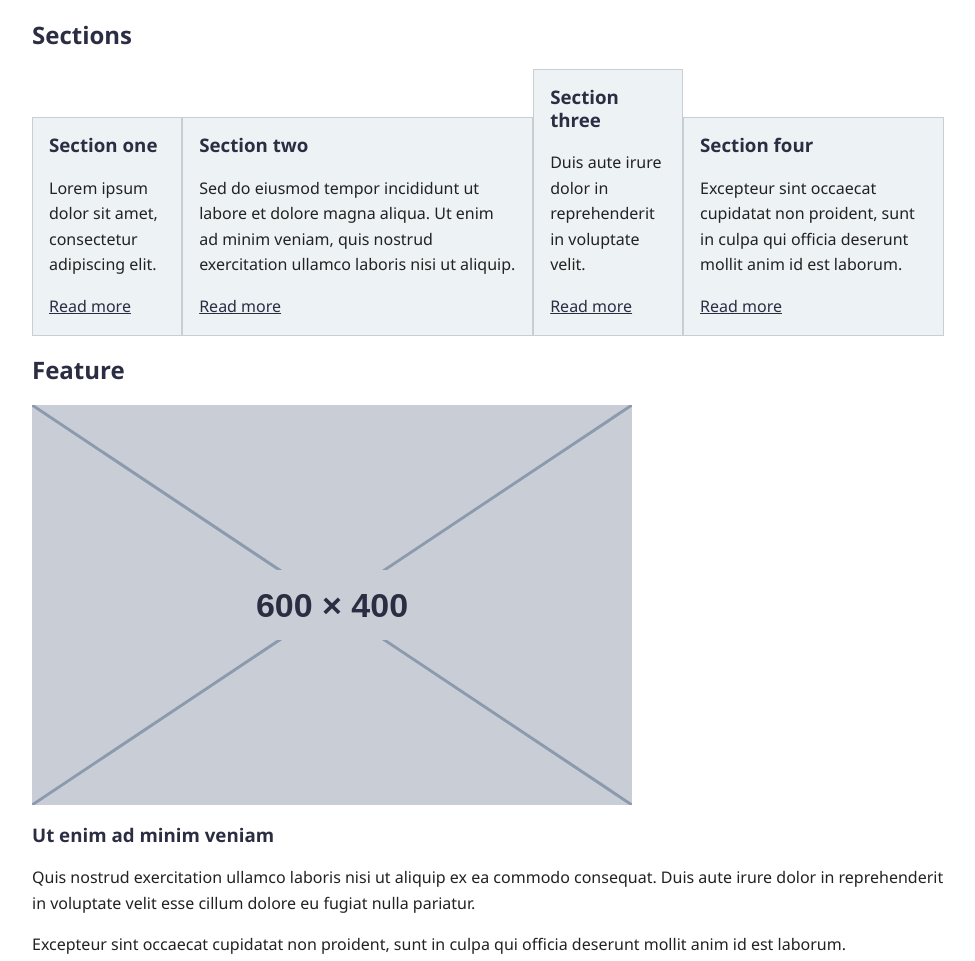
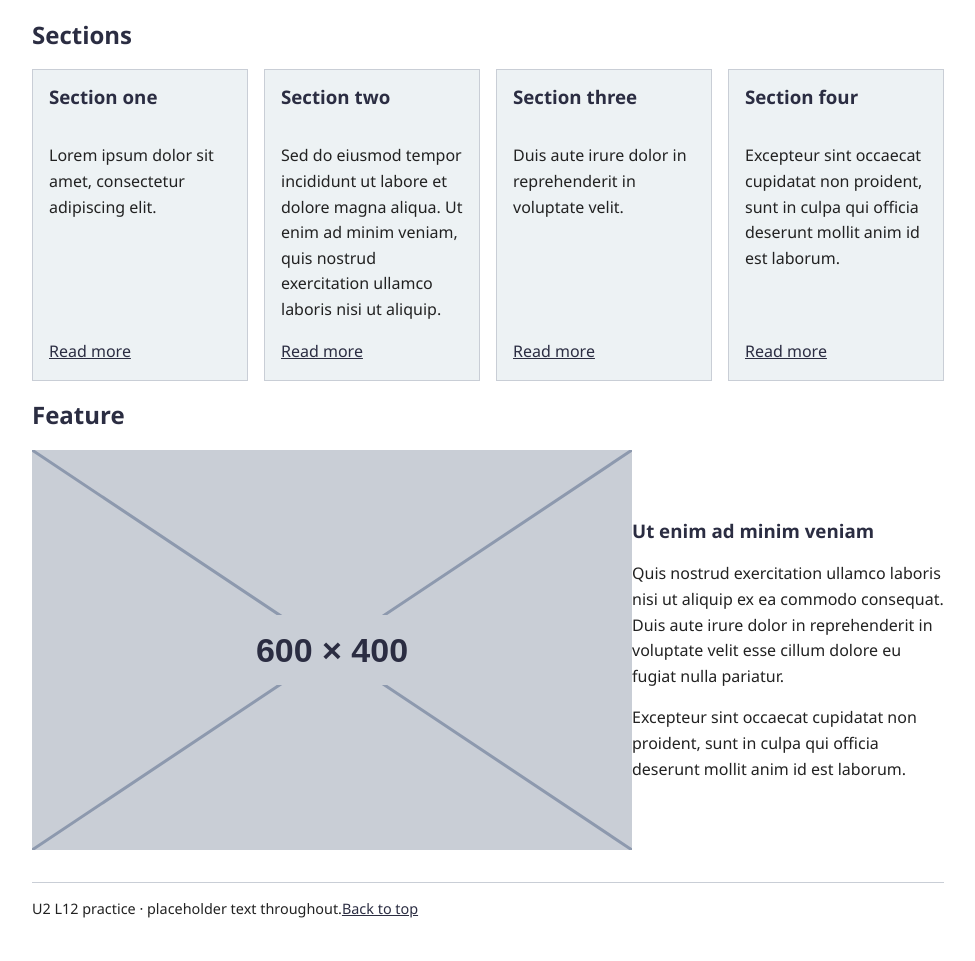
Before and after one commit to pickle948/U12FlexBox, a plain HTML site: page index.html in a window 1280 px wide. Shown: the part 319-1280 px from the top of the page, without its empty margins (152-1127 px from the left). Drawn offline with Linux system fonts and the light colour scheme.

Commit message:
flexbox2

```diff
--- a/style.css
+++ b/style.css
@@ -101,45 +101,48 @@ nav {
 
 .cards {
     display: flex;
-    flex-wrap: .1rem;
+    flex-wrap: wrap;
+    gap: 1rem;
 
-    .card {
-        flex: .1rem .1rem .12rem
-        a; margin-top: auto;
-
-    }
-
-}
-
-.feature {
-    display: flex .1.5rem;
-    align-items: center;
-
-    .words {
-        flex: 1
-    }
 }
 
 .card {
     padding: 1rem;
     background-color: var(--light);
     border: 1px solid var(--line);
+    display: flex;
+    flex-direction: column;
+    flex: 1 1 12rem;
 
     h3 {
         margin-top: 0;
     }
+
+    a {
+        margin-top: auto;
+    }
 }
 
-.feature img {
-    display: block;
-    max-width: 100%;
-    height: auto;
+.feature {
+    display: flex;
+    gap: .1.5rem;
+    align-items: center;
+
+    img {
+        display: block;
+        max-width: 100%;
+        height: auto;
+    }
+
+    .words{
+        flex: 1;
+    }
 }
 
 footer {
+    display: flex;
+    justify-context: space-between;
     border-top: 1px solid var(--line);
     margin-top: 2rem;
     font-size: .9rem;
-    display: flex;
-    justify-context: space-between;
 }
```
